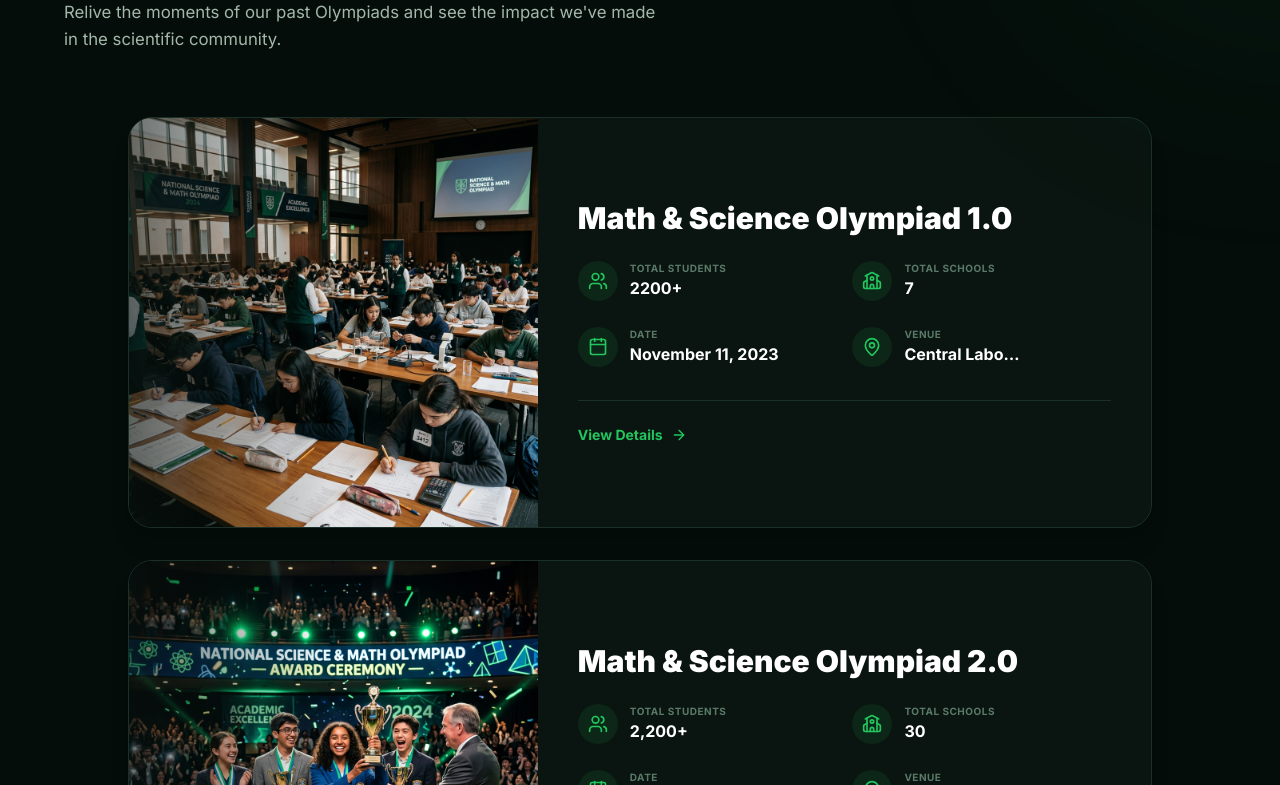
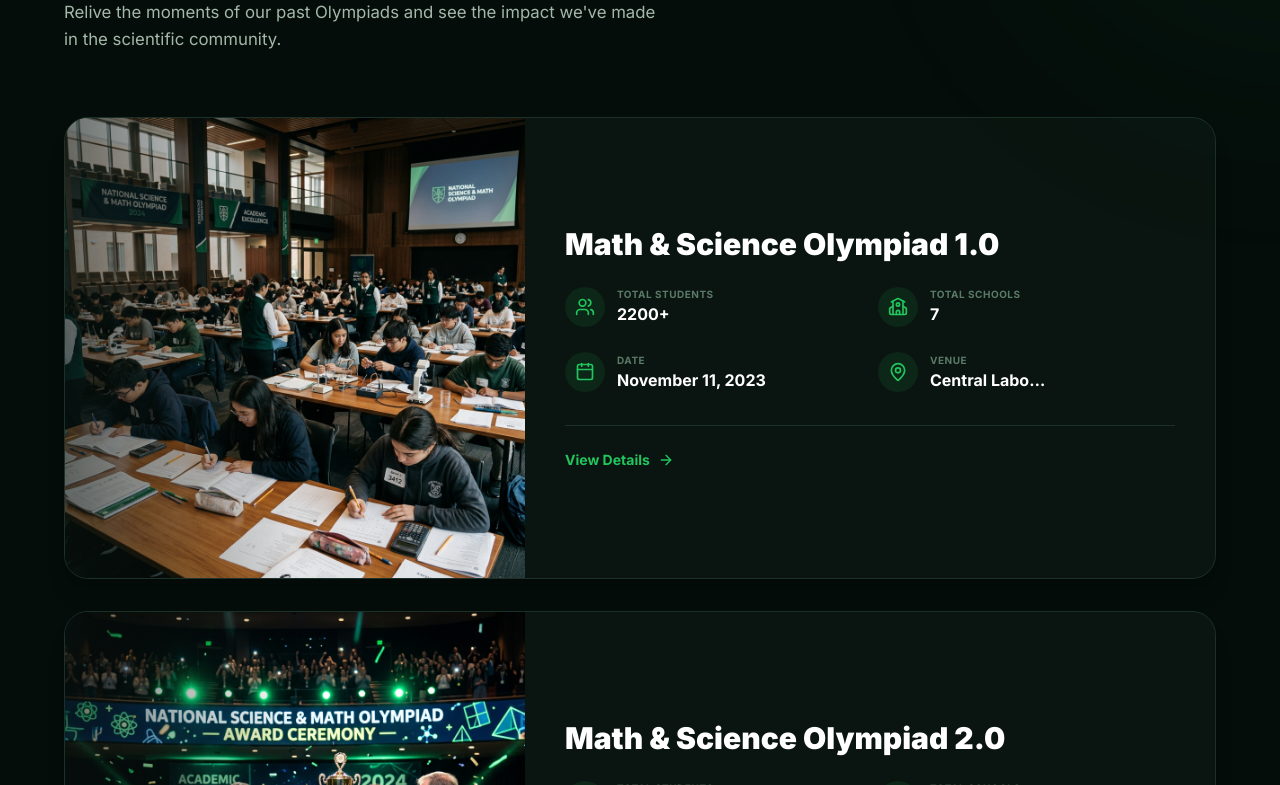
Before and after one commit to omarfaruk16/savar-science-society, a Next.js app: page / in a window 1280 px wide. Shown: the part 1735-2520 px from the top of the page. Built offline with nearby package versions, Linux system fonts and the light colour scheme; no server answers; the database is empty.

Commit message:
Make Olympiad History component full width

```diff
--- a/components/home/OlympiadHistory.tsx
+++ b/components/home/OlympiadHistory.tsx
@@ -51,7 +51,7 @@
           </p>
         </div>
 
-        <div className="grid grid-cols-1 gap-8 max-w-5xl mx-auto">
+        <div className="grid grid-cols-1 gap-8 w-full">
           {olympiads.map((olympiad, index) => (
             <motion.div
               key={olympiad.id}
```
